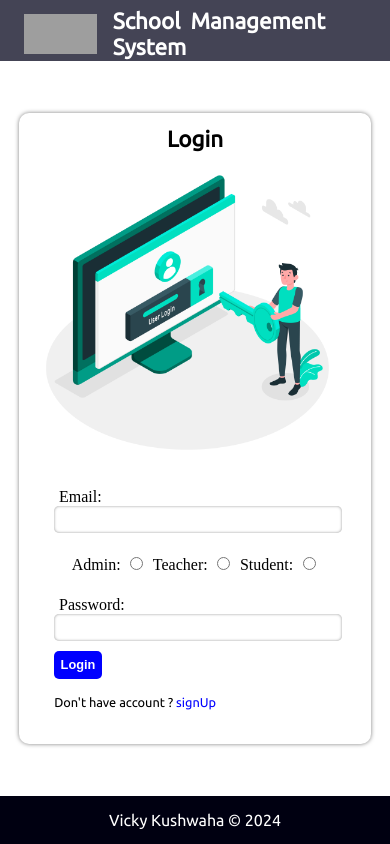
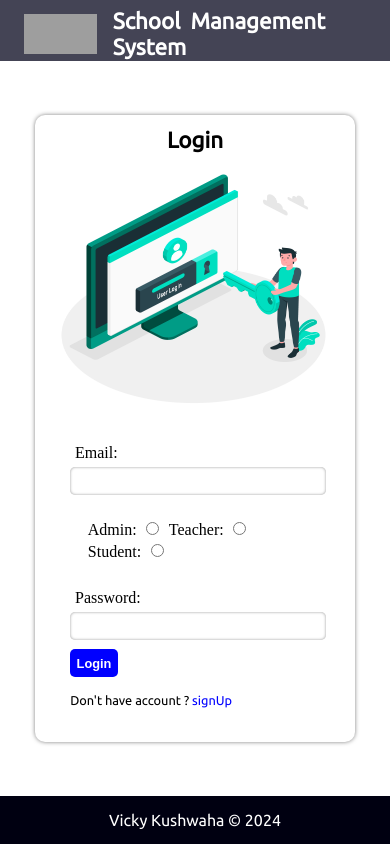
Before and after one commit to Vicky-Kushwaha/School-Management-Frontend, a React (Create React App) app: page /login in a window 390 px wide. Built offline with nearby package versions, Linux system fonts and the light colour scheme; grey boxes are pictures that could not be loaded.

Commit message:
second commit

```diff
--- a/src/components/css/login.css
+++ b/src/components/css/login.css
@@ -25,7 +25,7 @@
 }
 
 .input_container input{
-	width: 18rem;
+	width: 16rem;
 	padding: 0.3rem;
 	outline: none;
 	font-size: 1rem;
@@ -46,6 +46,6 @@ input[type="submit"]{
 }
 
 .category input,label{
-	margin: 0rem 0.3rem;
+	margin: 0.3rem 0.3rem;
 	cursor: pointer;
 }
--- a/src/components/css/responsive.css
+++ b/src/components/css/responsive.css
@@ -4,7 +4,11 @@
 
 
 .home_container{
-	padding: 2rem!important;
+	padding: 1rem!important;
+}
+
+.image_container img{
+	width: 340px;
 }
 
 .home_about h3{
@@ -13,16 +17,30 @@
 }
 
 .registration_container{
-	width: 22rem;
+	width: 20rem;
 	padding: 0.5rem;
 }
 
 .regis_img_container img{
-	width: 300px!important;
+	width: 280px!important;
+	height: 250px;
+}
+
+.total_info{
+  width: 18rem!important;
+}
+
+.form_container{
+	width: 18rem!important;
+}
+
+.student_input input{
+	width: 12rem!important;
+
 }
 
 .student_profile{
-	width: 22rem!important;
+	width: 17rem!important;
 }
 
 .student_data div{
@@ -31,7 +49,7 @@
 
 
 .notice_box{
-   width: 22rem!important;
+   width: 18rem!important;
 }
 
 
@@ -41,11 +59,12 @@
 }
 
 .search_box input{
-	width: 22rem!important;
+	width: 16rem!important;
 }
 
 .student_box{
-	width: 24rem!important;
+	width: 18rem!important;
+	height: 30rem!important;
 	margin: 3rem auto!important;
 }
 
@@ -54,9 +73,6 @@
 	width: 28rem!important;
 }
 
-.form_container{
-	width: 21rem!important;
-}
 
 .cutIcon{
 	top: 0.5rem!important;
@@ -64,7 +80,7 @@
 }
 
 .notice_input input{
-	width: 15rem!important;
+	width: 14rem!important;
   }
 
 .Error_container{
```
